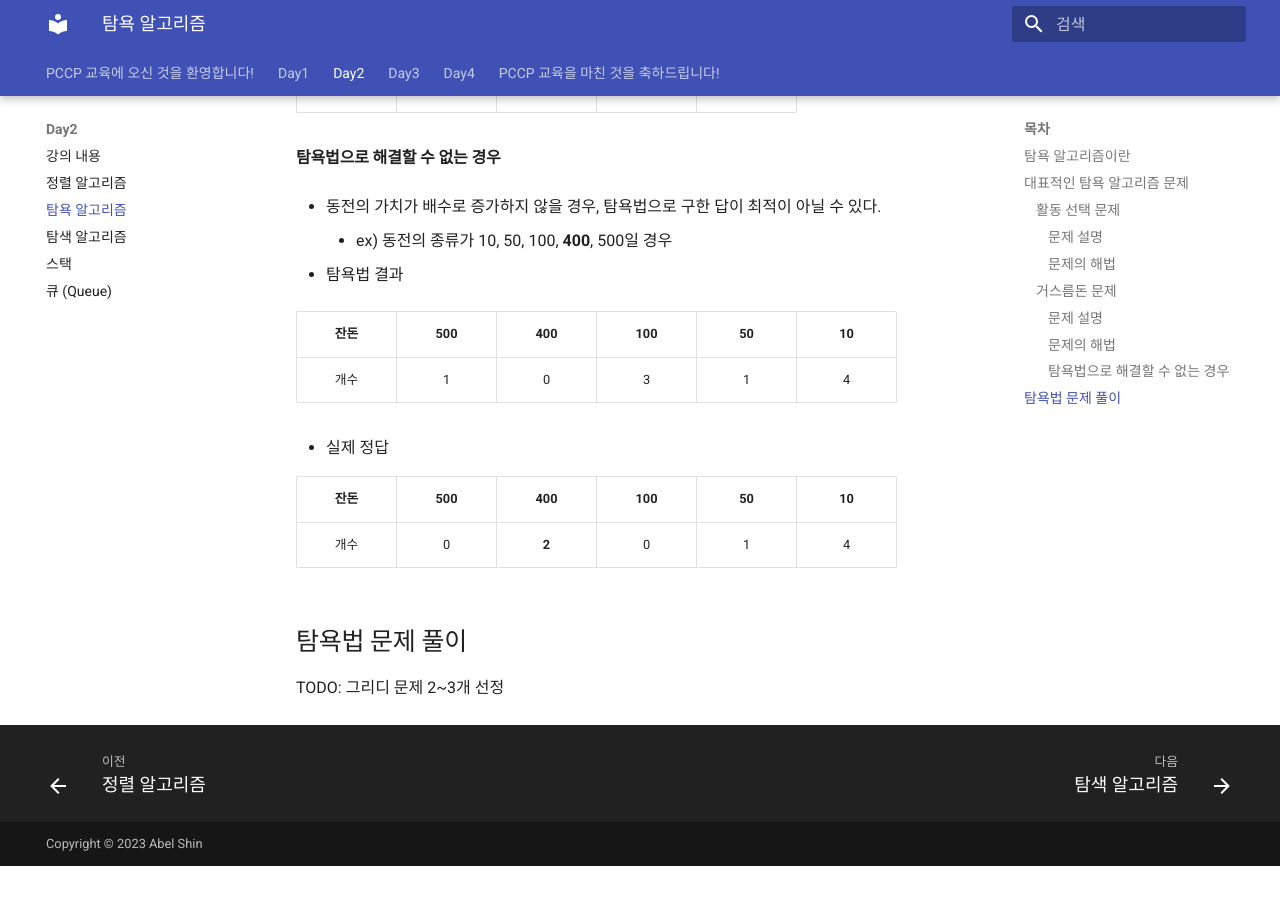
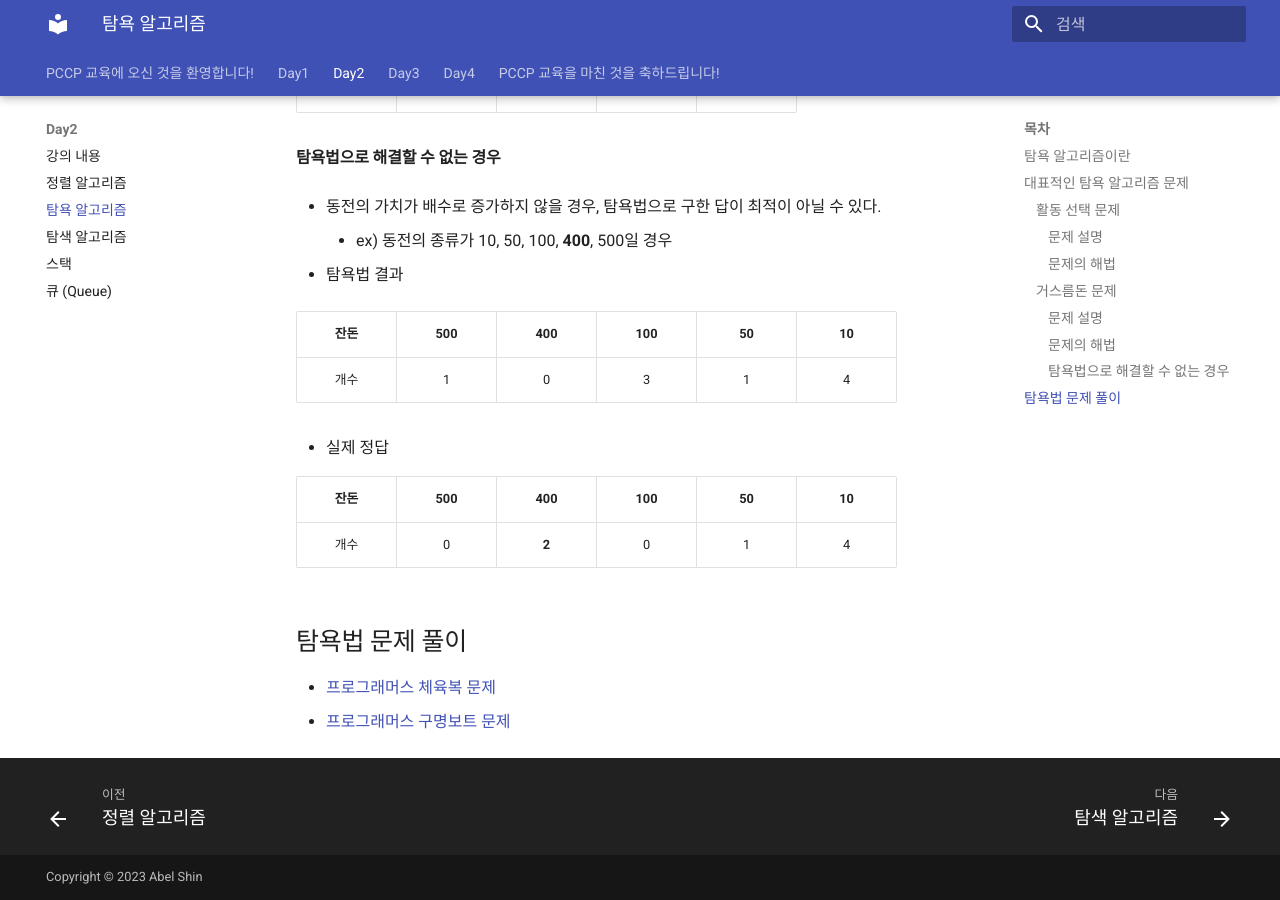
Before and after one commit to abel-shin/pccp-java, an MkDocs documentation site: the page built from docs/day2/section3.md, in a window 1280 px wide and 900 px high, scrolled down 1562 px. Built offline with MkDocs 1.6.1 and Material for MkDocs 9.7.7, drawn with Linux system fonts in a browser that asks for light colours; before the commit the page ends 2428 px from its top, so only the background shows below that.

Commit message:
greedy update

```diff
--- a/docs/day2/section3.md
+++ b/docs/day2/section3.md
@@ -75,4 +75,5 @@
 
 ## 탐욕법 문제 풀이
 
-TODO: 그리디 문제 2~3개 선정
+- [프로그래머스 체육복 문제](https://school.programmers.co.kr/learn/courses/30/lessons/42862){:target="_blank"}
+- [프로그래머스 구명보트 문제](https://school.programmers.co.kr/learn/courses/30/lessons/42885){:target="_blank"}
```
